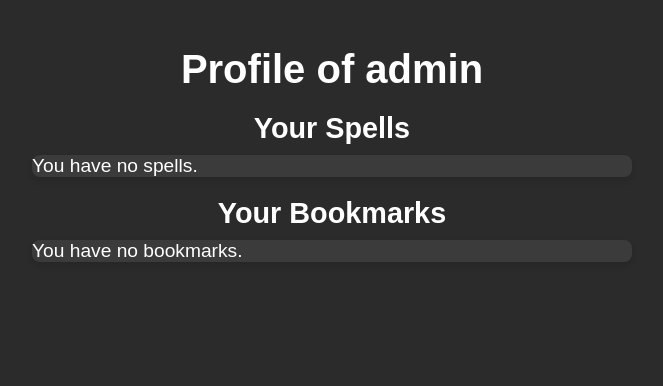
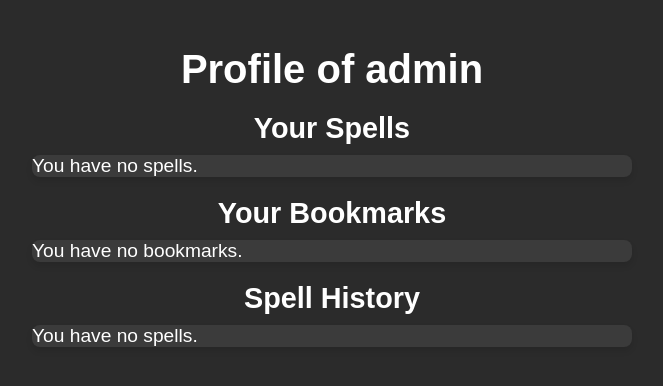
Before and after one commit to SpezSpellz/SpezSpellz, a Django app: page /profile/ in a window 1280 px wide. Shown: the top 386 px of the page, without its empty margins (308-971 px from the left). Run offline with Django 5.2, Linux system fonts and the light colour scheme; a user stored in the database is signed in; data comes from the database, SQL or seed files in the repository; data that the repository does not hold is empty; some libraries are stand-ins or nearby versions.

Commit message:
Added spell history.

```diff
--- a/spezspellz/views.py
+++ b/spezspellz/views.py
@@ -2,6 +2,7 @@
 from typing import Optional, Generator, TypeVar, Any, cast
 import json
 import os
+from django.utils import timezone
 from django.conf import settings
 from django.contrib.auth import REDIRECT_FIELD_NAME
 from django.contrib.auth.views import redirect_to_login
@@ -14,7 +15,7 @@ from django.contrib.auth.decorators import login_required
 from django.utils.dateparse import parse_datetime
 from django.views.generic import CreateView
 from django.db import transaction
-from .models import Spell, Tag, Category, get_or_none, HasTag, SpellNotification, Attachment, UserInfo, Bookmark
+from .models import Spell, Tag, Category, get_or_none, HasTag, SpellNotification, Attachment, UserInfo, Bookmark, SpellHistoryEntry
 
 
 def safe_cast(t, val, default=None):
@@ -320,7 +321,8 @@ def profile_view(request: HttpRequest) -> HttpResponseBase:
     user = request.user
     spells = Spell.objects.filter(creator=user)
     bookmarks = Bookmark.objects.filter(user=user)
-    context = {'user': user, 'spells': spells, 'bookmarks': bookmarks}
+    history = cast(Any, user).spellhistoryentry_set.order_by("-time")
+    context = {'user': user, 'spells': spells, 'bookmarks': bookmarks, 'history': history}
 
     return render(request, 'profile.html', context)
 
@@ -395,6 +397,12 @@ def spell_detail(request: HttpRequest, spell_id: int) -> HttpResponseBase:
     bookmark = None
     if request.user.is_authenticated:
         bookmark = get_or_none(Bookmark, user=request.user, spell=spell)
+        history = cast(Any, request.user).spellhistoryentry_set.filter(spell=spell).first()
+        if history is None:
+            SpellHistoryEntry.objects.create(user=request.user, spell=spell, time=timezone.now())
+        else:
+            history.time = timezone.now()
+            history.save()
 
     return render(
         request, "spell.html", {
--- a/templates/profile.html
+++ b/templates/profile.html
@@ -29,6 +29,16 @@
       <li>You have no bookmarks.</li>
     {% endfor %}
   </ul>
+  <h2>Spell History</h2>
+  <ul>
+    {% for spell in history %}
+    <li>
+      <a href="{% url 'spezspellz:spell' spell.spell.pk %}">{{ spell.spell.title }}</a>
+    </li>
+    {% empty %}
+      <li>You have no spells.</li>
+    {% endfor %}
+  </ul>
   <script>
     window.bookmark_spell = (spell) => {
         fetch("{% url 'spezspellz:usersettings' %}", {
```
Also changed, not shown: spezspellz/models.py (+8 -0 lines), spezspellz/migrations/0007_alter_attachment_file_alter_spell_thumbnail_and_more.py (added).
